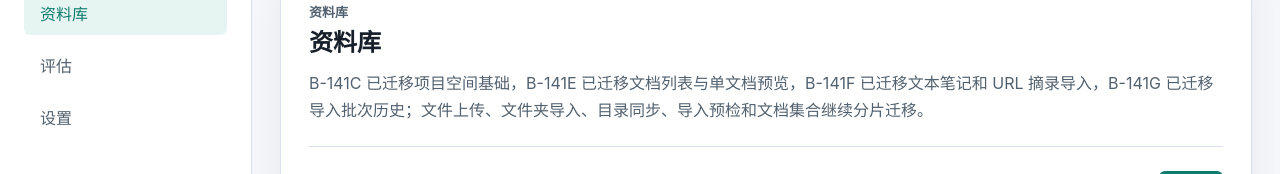
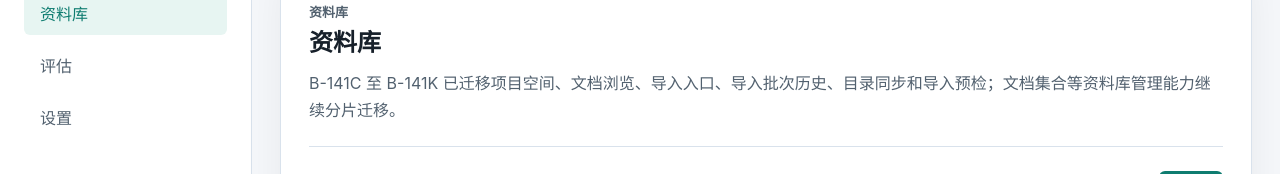
Before and after one commit to Yocaihua8/rag_system, a Vue app: page / in a window 1280 px wide. Both pictures are taken after a click on the button "资料库". Shown: the part 186-360 px from the top of the page. Built offline with nearby package versions, Linux system fonts and the light colour scheme; no server answers.

Commit message:
docs: 同步 B-141K 导入预检说明

```diff
--- a/frontend/src/views/LibraryView.vue
+++ b/frontend/src/views/LibraryView.vue
@@ -4,7 +4,7 @@
       <div>
         <p class="section-kicker">资料库</p>
         <h2>资料库</h2>
-        <p>B-141C 已迁移项目空间基础，B-141E 已迁移文档列表与单文档预览，B-141F 已迁移文本笔记和 URL 摘录导入，B-141G 已迁移导入批次历史；文件上传、文件夹导入、目录同步、导入预检和文档集合继续分片迁移。</p>
+        <p>B-141C 至 B-141K 已迁移项目空间、文档浏览、导入入口、导入批次历史、目录同步和导入预检；文档集合等资料库管理能力继续分片迁移。</p>
       </div>
     </header>
 
```
Also changed, not shown: 6 other files (tests, documents, lock files or other folders).
